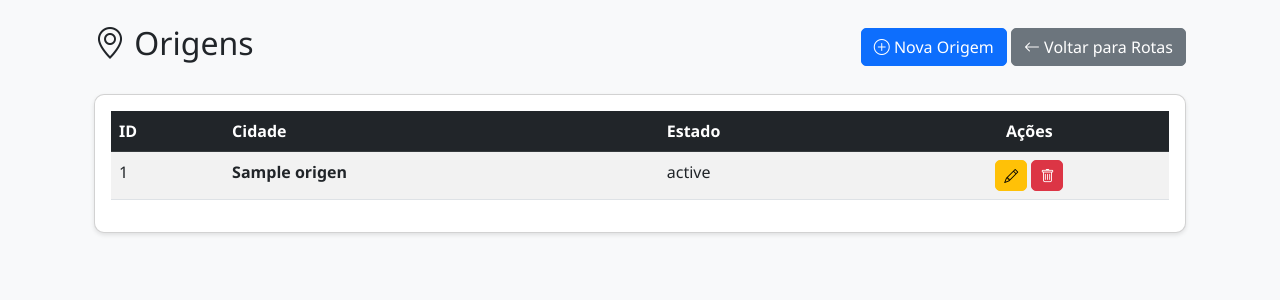
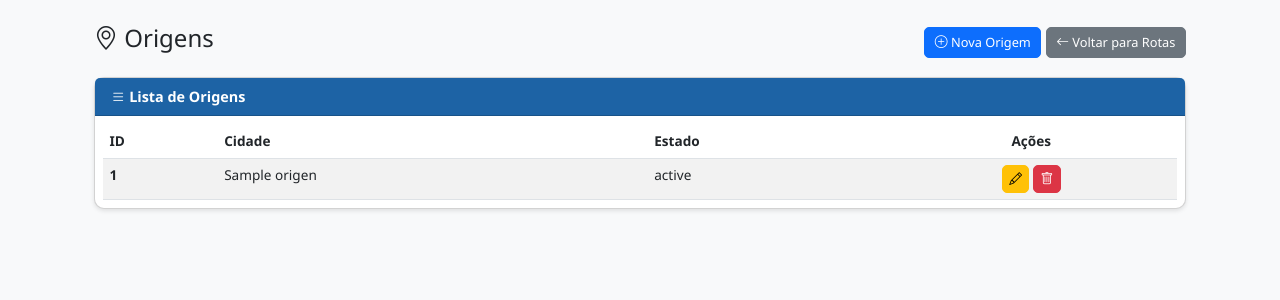
Before and after one commit to qualicontaxanderson-hub/nh-transportes, a Flask app: page /origens-destinos/origens in a window 1280 px wide. Shown: the part 76-376 px from the top of the page. Run offline with Flask 3, Linux system fonts and the light colour scheme; the visitor is signed in with stand-in values (Sample User, id 1); tables that the repository leaves empty or names only in its code hold one stand-in row (values such as "Sample post"); data that the repository does not hold is empty; parts of the project's set-up code (start-up, migrations or seed data) failed here and were passed over.

Commit message:
Update lista_origens.html

```diff
--- a/templates/origens_destinos/lista_origens.html
+++ b/templates/origens_destinos/lista_origens.html
@@ -4,23 +4,26 @@
 
 {% block content %}
 <div class="container-fluid">
-    <div class="d-flex justify-content-between align-items-center mb-4">
-        <h2><i class="bi bi-geo-alt"></i> Origens</h2>
+    <div class="d-flex justify-content-between align-items-center mb-3">
+        <h2 style="font-size: 1.5rem;"><i class="bi bi-geo-alt"></i> Origens</h2>
         <div>
-            <button class="btn btn-primary" data-bs-toggle="modal" data-bs-target="#modalNovaOrigem">
+            <button class="btn btn-primary btn-sm" data-bs-toggle="modal" data-bs-target="#modalNovaOrigem">
                 <i class="bi bi-plus-circle"></i> Nova Origem
             </button>
-            <a href="{{ url_for('rotas.lista') }}" class="btn btn-secondary">
+            <a href="{{ url_for('rotas.lista') }}" class="btn btn-secondary btn-sm">
                 <i class="bi bi-arrow-left"></i> Voltar para Rotas
             </a>
         </div>
     </div>
 
     <div class="card">
-        <div class="card-body">
+        <div class="card-header" style="background:#1D63A5;color:white;font-size:0.9rem;font-weight:600;">
+            <i class="bi bi-list"></i> Lista de Origens
+        </div>
+        <div class="card-body" style="padding: 0.5rem;">
             <div class="table-responsive">
-                <table class="table table-hover table-striped">
-                    <thead class="table-dark">
+                <table class="table table-hover table-striped table-sm mb-0">
+                    <thead style="background:#4A90E2;color:#000;font-weight:700;font-size:0.85rem;">
                         <tr>
                             <th>ID</th>
                             <th>Cidade</th>
@@ -28,19 +31,21 @@
                             <th class="text-center">Ações</th>
                         </tr>
                     </thead>
-                    <tbody>
+                    <tbody style="font-size: 0.85rem;">
                         {% if origens %}
                             {% for origem in origens %}
                             <tr>
-                                <td>{{ origem.id }}</td>
-                                <td><strong>{{ origem.nome }}</strong></td>
+                                <td><strong>{{ origem.id }}</strong></td>
+                                <td>{{ origem.nome }}</td>
                                 <td>{{ origem.estado }}</td>
                                 <td class="text-center">
-                                    <button class="btn btn-sm btn-warning" data-bs-toggle="modal" data-bs-target="#modalEditarOrigem{{ origem.id }}">
+                                    <button class="btn btn-sm btn-warning" data-bs-toggle="modal" data-bs-target="#modalEditarOrigem{{ origem.id }}" title="Editar" style="padding: 0.2rem 0.4rem;">
                                         <i class="bi bi-pencil"></i>
                                     </button>
                                     <a href="{{ url_for('origens_destinos.excluir_origem', id=origem.id) }}"
                                        class="btn btn-sm btn-danger"
+                                       title="Excluir"
+                                       style="padding: 0.2rem 0.4rem;"
                                        onclick="return confirm('Deseja realmente excluir esta origem?')">
                                         <i class="bi bi-trash"></i>
                                     </a>
@@ -51,24 +56,32 @@
                             <div class="modal fade" id="modalEditarOrigem{{ origem.id }}" tabindex="-1">
                                 <div class="modal-dialog">
                                     <div class="modal-content">
-                                        <div class="modal-header bg-warning">
-                                            <h5 class="modal-title">Editar Origem</h5>
+                                        <div class="modal-header" style="background:#ffc107;color:#000;">
+                                            <h5 class="modal-title" style="font-size: 1rem;font-weight:600;">
+                                                <i class="bi bi-pencil"></i> Editar Origem
+                                            </h5>
                                             <button type="button" class="btn-close" data-bs-dismiss="modal"></button>
                                         </div>
                                         <form method="POST" action="{{ url_for('origens_destinos.editar_origem', id=origem.id) }}">
                                             <div class="modal-body">
                                                 <div class="mb-3">
-                                                    <label class="form-label">Cidade <span class="text-danger">*</span></label>
-                                                    <input type="text" name="nome" class="form-control" value="{{ origem.nome }}" required>
+                                                    <label class="form-label" style="font-size: 0.9rem;font-weight:600;">
+                                                        Cidade <span class="text-danger">*</span>
+                                                    </label>
+                                                    <input type="text" name="nome" class="form-control form-control-sm" value="{{ origem.nome }}" required>
                                                 </div>
                                                 <div class="mb-3">
-                                                    <label class="form-label">Estado <span class="text-danger">*</span></label>
-                                                    <input type="text" name="estado" class="form-control" value="{{ origem.estado }}" maxlength="2" required>
+                                                    <label class="form-label" style="font-size: 0.9rem;font-weight:600;">
+                                                        Estado <span class="text-danger">*</span>
+                                                    </label>
+                                                    <input type="text" name="estado" class="form-control form-control-sm" value="{{ origem.estado }}" maxlength="2" required>
                                                 </div>
                                             </div>
                                             <div class="modal-footer">
-                                                <button type="button" class="btn btn-secondary" data-bs-dismiss="modal">Cancelar</button>
-                                                <button type="submit" class="btn btn-warning">Atualizar</button>
+                                                <button type="button" class="btn btn-secondary btn-sm" data-bs-dismiss="modal">Cancelar</button>
+                                                <button type="submit" class="btn btn-warning btn-sm">
+                                                    <i class="bi bi-check-circle"></i> Atualizar
+                                                </button>
                                             </div>
                                         </form>
                                     </div>
@@ -77,8 +90,9 @@
                             {% endfor %}
                         {% else %}
                             <tr>
-                                <td colspan="4" class="text-center text-muted">
-                                    <i class="bi bi-inbox"></i> Nenhuma origem cadastrada
+                                <td colspan="4" class="text-center text-muted py-3" style="font-size: 0.9rem;">
+                                    <i class="bi bi-inbox" style="font-size:1.5rem;"></i><br>
+                                    Nenhuma origem cadastrada
                                 </td>
                             </tr>
                         {% endif %}
@@ -93,27 +107,56 @@
 <div class="modal fade" id="modalNovaOrigem" tabindex="-1">
     <div class="modal-dialog">
         <div class="modal-content">
-            <div class="modal-header bg-primary text-white">
-                <h5 class="modal-title">Nova Origem</h5>
+            <div class="modal-header" style="background:#4A90E2;color:#000;">
+                <h5 class="modal-title" style="font-size: 1rem;font-weight:600;">
+                    <i class="bi bi-plus-circle"></i> Nova Origem
+                </h5>
                 <button type="button" class="btn-close" data-bs-dismiss="modal"></button>
             </div>
             <form method="POST" action="{{ url_for('origens_destinos.nova_origem') }}">
                 <div class="modal-body">
                     <div class="mb-3">
-                        <label class="form-label">Cidade <span class="text-danger">*</span></label>
-                        <input type="text" name="nome" class="form-control" placeholder="Ex: SÃO PAULO" required>
+                        <label class="form-label" style="font-size: 0.9rem;font-weight:600;">
+                            Cidade <span class="text-danger">*</span>
+                        </label>
+                        <input type="text" name="nome" class="form-control form-control-sm" placeholder="Ex: SÃO PAULO" required>
                     </div>
                     <div class="mb-3">
-                        <label class="form-label">Estado <span class="text-danger">*</span></label>
-                        <input type="text" name="estado" class="form-control" placeholder="Ex: SP" maxlength="2" required>
+                        <label class="form-label" style="font-size: 0.9rem;font-weight:600;">
+                            Estado <span class="text-danger">*</span>
+                        </label>
+                        <input type="text" name="estado" class="form-control form-control-sm" placeholder="Ex: SP" maxlength="2" required>
                     </div>
                 </div>
                 <div class="modal-footer">
-                    <button type="button" class="btn btn-secondary" data-bs-dismiss="modal">Cancelar</button>
-                    <button type="submit" class="btn btn-primary">Cadastrar</button>
+                    <button type="button" class="btn btn-secondary btn-sm" data-bs-dismiss="modal">Cancelar</button>
+                    <button type="submit" class="btn btn-primary btn-sm">
+                        <i class="bi bi-check-circle"></i> Cadastrar
+                    </button>
                 </div>
             </form>
         </div>
     </div>
 </div>
+
+<style>
+    .table-sm th, .table-sm td {
+        padding: 0.4rem;
+    }
+
+    .btn-sm {
+        font-size: 0.8rem;
+        padding: 0.3rem 0.6rem;
+    }
+
+    @media (max-width: 768px) {
+        h2 {
+            font-size: 1.2rem !important;
+        }
+        .table-sm th, .table-sm td {
+            font-size: 0.75rem !important;
+            padding: 0.3rem !important;
+        }
+    }
+</style>
 {% endblock %}
```
